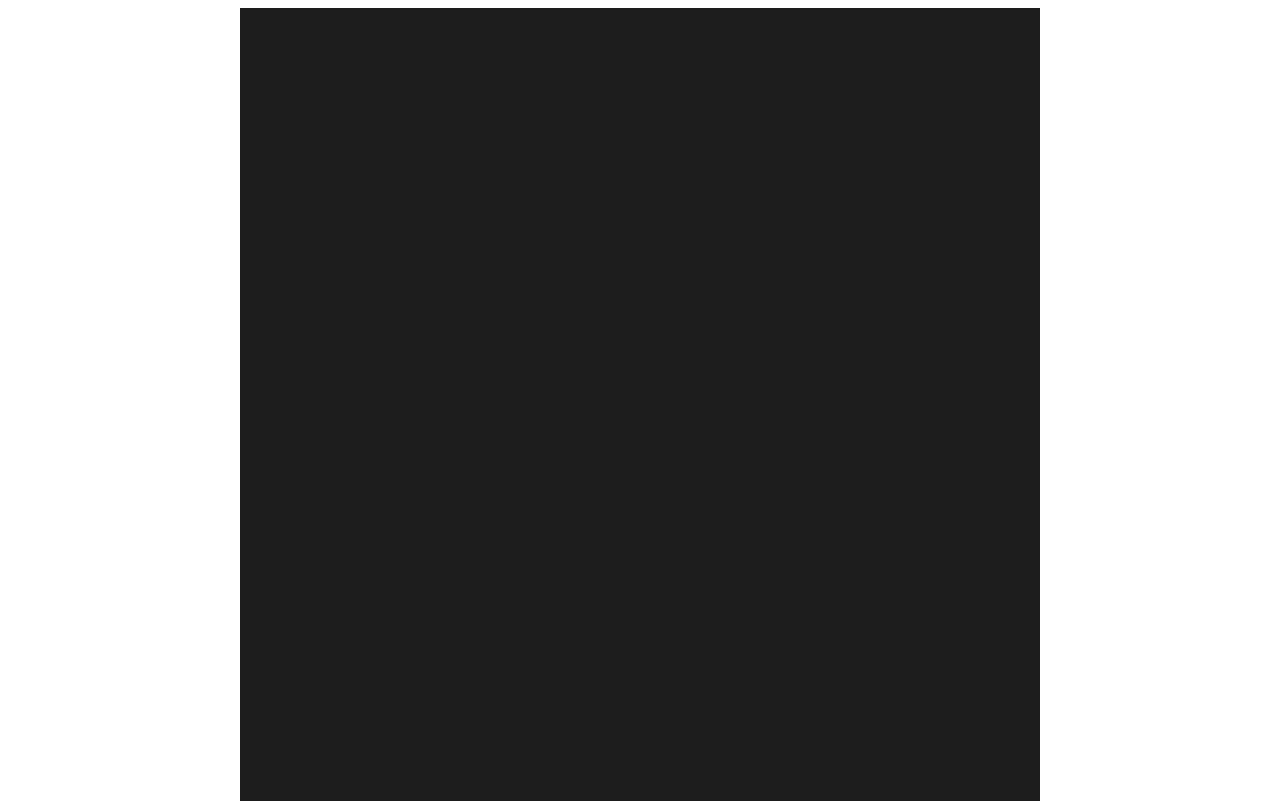
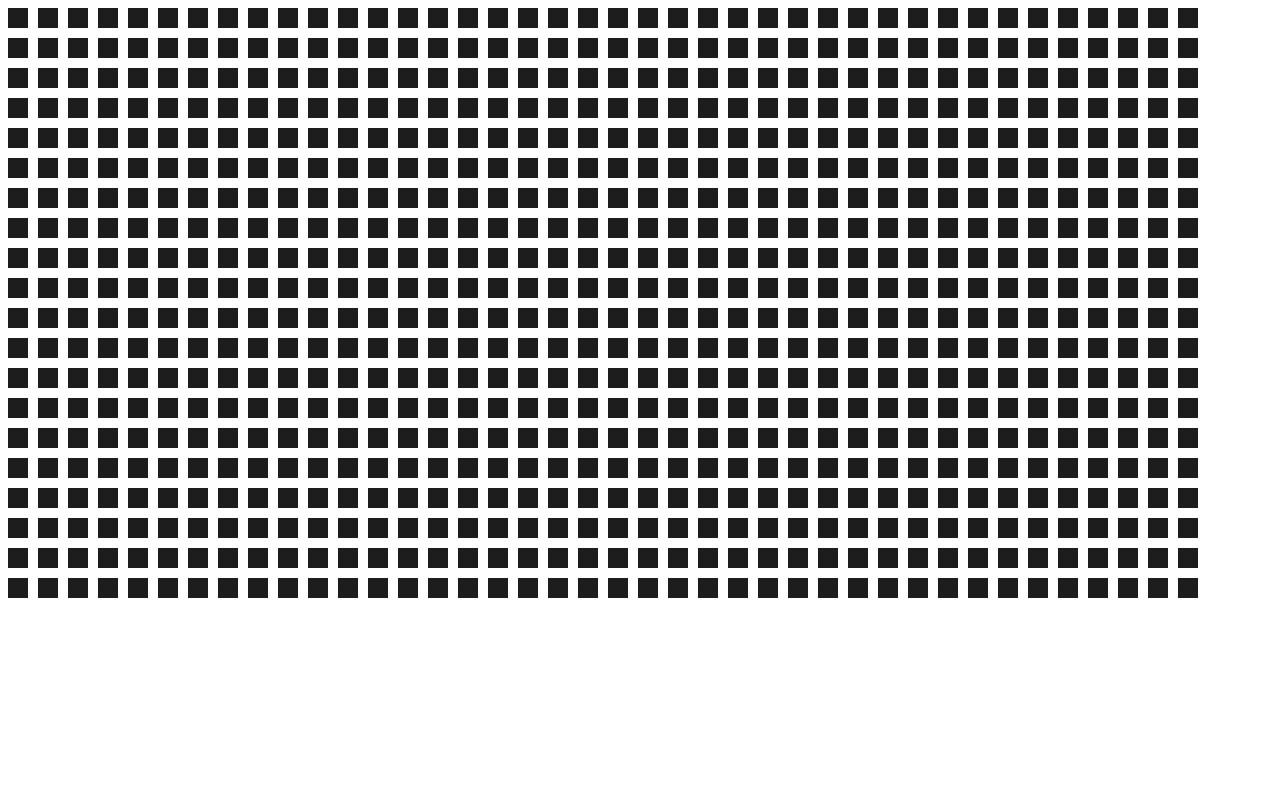
Before and after one commit to acciojob/Color-board-Sagunthala-A, a website: page main.html in a window 1280 px wide. Shown: the top 801 px of the page. Drawn offline with Linux system fonts and the light colour scheme.

Commit message:
created a submission

```diff
--- a/styles.css
+++ b/styles.css
@@ -1,20 +1,15 @@
-/*  your css code here. If applicable */
-.container {
-  display: grid;
-  grid-template-columns: repeat(20, 1fr);
-  grid-gap: 10px;
-  width: 800px;
-  margin: 0 auto;
-	background-color:rgb(29, 29, 29);
+.container{
+display: grid;
+grid-template-columns: repeat(40, 20px);
+grid-template-rows: repeat(20, 20px);
+gap: 10px;
 }
-
-.square {
-  width: 40px;
-  height: 40px;
-/*   background-color: rgb(29, 29, 29); */
-  transition: background-color 1s;
+.square{
+background-color: rgb(29,29,29);
 }
-
 .square:hover {
-  background-color: #ff0000;
+background-color: white;
+transition: 0.1s;
+transition-timing-function: linear;
+transition-duration: 0.3s;
 }
```
